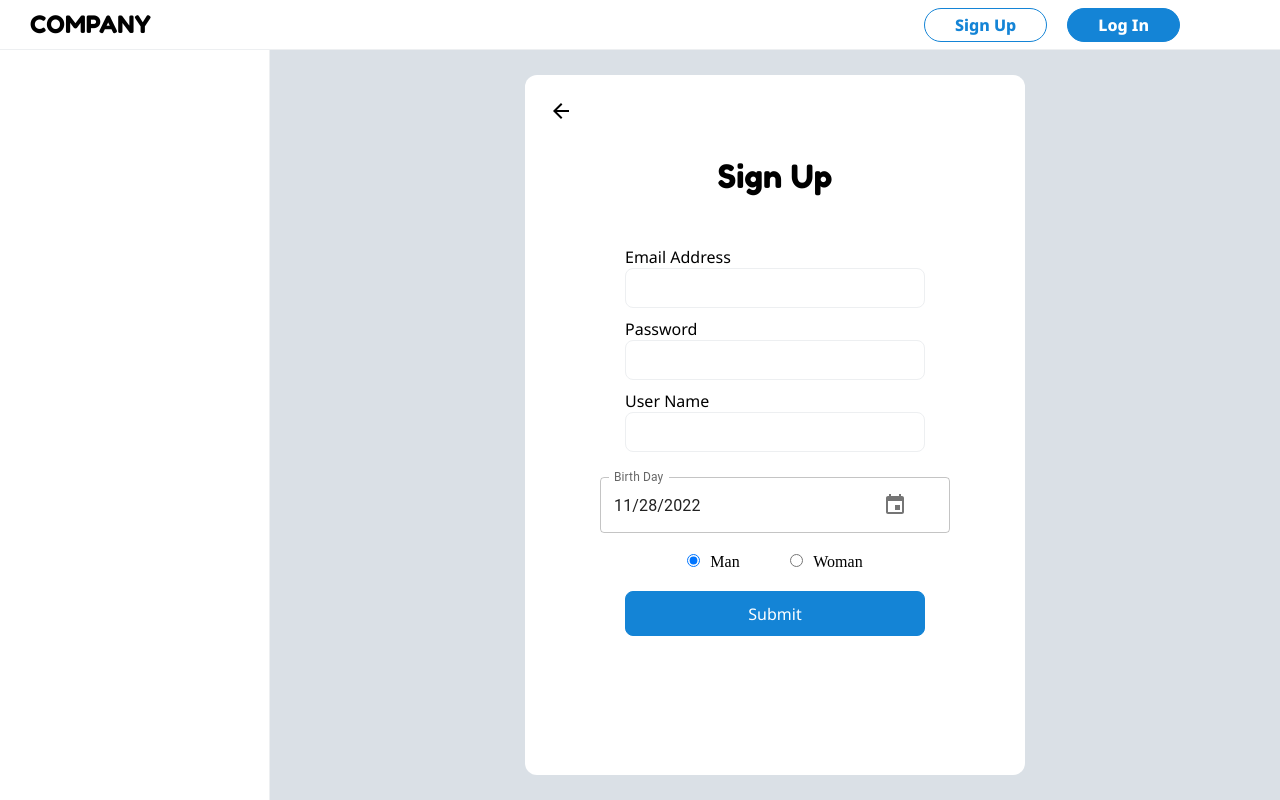
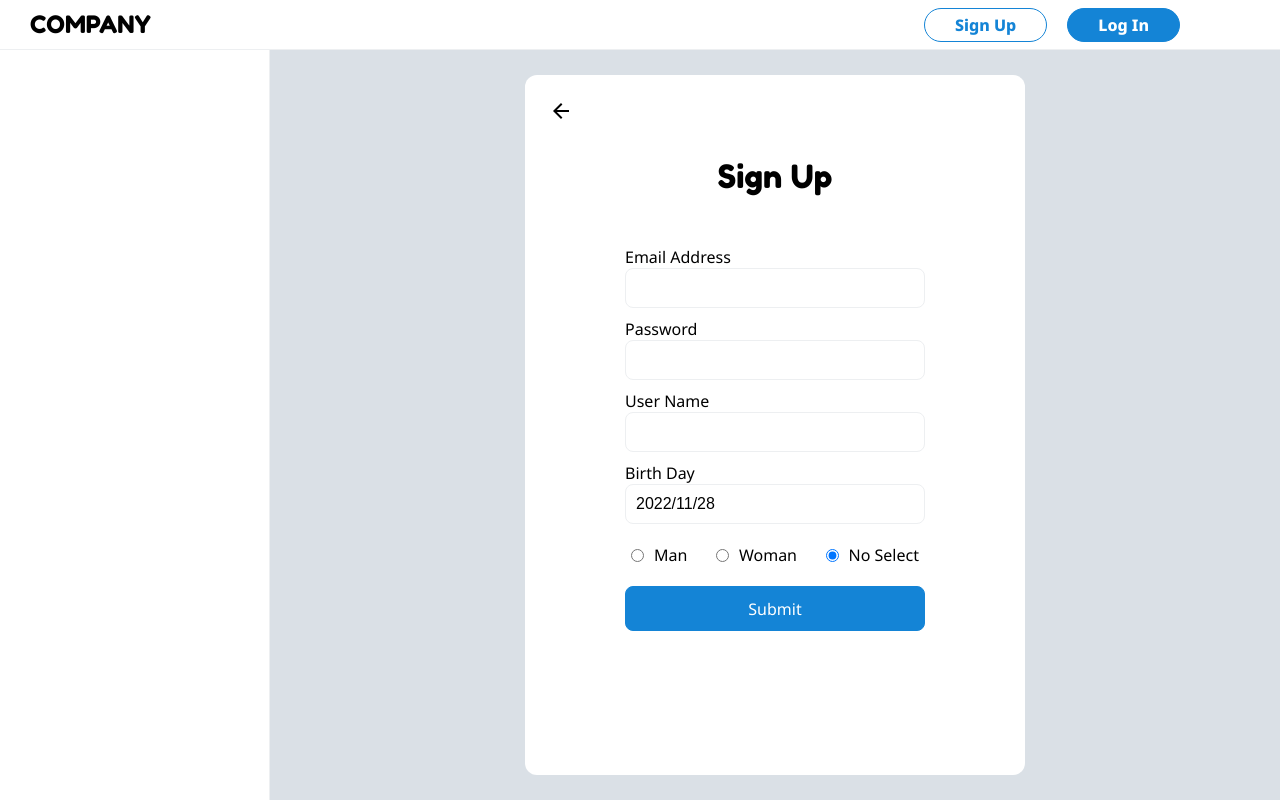
Before and after one commit to Choi-HyunHo/company, a React (Create React App) app: page /signup in a window 1280 px wide. Built offline with nearby package versions, Linux system fonts and the light colour scheme.

Commit message:
fix : radio 버튼 및 calendar 변경

```diff
--- a/package.json
+++ b/package.json
@@ -16,10 +16,12 @@
     "@types/jest": "^27.0.1",
     "@types/node": "^16.7.13",
     "@types/react": "^18.0.0",
+    "@types/react-datepicker": "^4.8.0",
     "@types/react-dom": "^18.0.0",
     "moment": "^2.29.4",
     "moment-jalaali": "^0.9.6",
     "react": "^18.2.0",
+    "react-datepicker": "^4.8.0",
     "react-dom": "^18.2.0",
     "react-router-dom": "^6.4.3",
     "react-scripts": "5.0.1",
--- /dev/null
+++ b/src/components/common/BlankStyle.tsx
@@ -0,0 +1,7 @@
+const BlankStyle = () => {
+    return (
+        <div style={{height : '10px'}}></div>
+    )
+}
+
+export default BlankStyle;
--- a/src/pages/login/SignUp.tsx
+++ b/src/pages/login/SignUp.tsx
@@ -1,21 +1,11 @@
 import styled from "styled-components";
 import ArrowBackIcon from '@mui/icons-material/ArrowBack';
 import { Link } from 'react-router-dom';
-import { AdapterMoment } from '@mui/x-date-pickers/AdapterMoment';
-import { DesktopDatePicker } from '@mui/x-date-pickers/DesktopDatePicker';
-import { LocalizationProvider } from '@mui/x-date-pickers/LocalizationProvider';
-import TextField from '@mui/material/TextField';
-import React, {useState} from "react";
-
-
-const StyledCalendar = styled.div`
-    background: transparent;
-
-    & .MuiSvgIcon-root {
-        width : 90px;
-    }
-`;
-
+import React, {useEffect, useState} from "react";
+import DatePicker from "react-datepicker";
+import "react-datepicker/dist/react-datepicker.css";
+import { ko } from 'date-fns/esm/locale';
+import BlankStyle from "../../components/common/BlankStyle";
 
 const MainWrap = styled.div`
     width : 500px;
@@ -75,7 +65,7 @@ const SubmitText = styled.span`
 `
 
 const RadioBox = styled.div`
-    width : 50%;
+    width : 70%;
     display : flex;
     flex-direction : row;
     justify-content : space-around;
@@ -87,13 +77,25 @@ const RadioInput = styled.input`
     cursor : pointer;
 `
 
+const SDatePicker = styled(DatePicker)`
+    border : 1px solid #EDEFF1;
+    border-radius : 8px;
+    width : 300px;
+    height : 40px;
+    padding : 15px 10px;
+`
+
 const SignUp = () => {
 
     // 달력 상태 값
-    const [value, setValue] = useState();
-    const handleChange = (newValue : any) => {
-        setValue(newValue);
-    };
+    const [startDate, setStartDate] = useState<any>(new Date());
+
+    useEffect(()=>{
+        console.log(startDate.toISOString().slice(0,10))
+    },[startDate])
+
+    // radio 버튼 값
+    const [radioVal , setRadioVal] = useState<String>('0');
 
 
     return (
@@ -115,7 +117,7 @@ const SignUp = () => {
                     />
                 </InputLabel>
 
-                <div style={{height : '10px'}}></div>
+                <BlankStyle/>
 
                 <InputLabel>
                     Password
@@ -125,7 +127,7 @@ const SignUp = () => {
                     />
                 </InputLabel>
 
-                <div style={{height : '10px'}}></div>
+                <BlankStyle/>
 
                 <InputLabel>
                     User Name
@@ -135,32 +137,51 @@ const SignUp = () => {
                     />
                 </InputLabel>
 
-                <div style={{height : '10px'}}></div>
+                <BlankStyle/>
 
-
-                <LocalizationProvider dateAdapter={AdapterMoment}>
-                    <StyledCalendar style={{marginTop : '15px'}}>
-                    <DesktopDatePicker
-                        label="Birth Day"
-                        inputFormat="MM/DD/YYYY"
-                        value={value}
-                        onChange={handleChange}
-                        renderInput={(params : any) => <TextField {...params} />}
+                <InputLabel>
+                    Birth Day
+                    <SDatePicker
+                        selected={startDate}
+                        onChange={(date) => setStartDate(date)}
+                        locale={ko}
+                        dateFormat="yyyy/MM/dd"
                     />
-                    </StyledCalendar>
-	            </LocalizationProvider>
+                </InputLabel>
 
                 <div style={{height : '20px'}}></div>
 
-                <RadioBox>
-                    <div>
-                        <RadioInput type='radio' name="gender" value="man" checked/>
-                        <label>Man</label>
+                <RadioBox onChange={(e:React.ChangeEvent<HTMLInputElement>) => setRadioVal(e.target.value)}>
+                    <div style={{display : 'flex' , alignItems : 'center'}}>
+                        <RadioInput
+                            type='radio'
+                            name="gender"
+                            value="1"
+                            checked={radioVal === "1"}
+                            readOnly
+                        />
+                        <InputLabel>Man</InputLabel>
                     </div>
 
-                    <div>
-                        <RadioInput type='radio' name="gender" id="women" />
-                        <label>Woman</label>
+                    <div style={{display : 'flex' , alignItems : 'center'}}>
+                        <RadioInput
+                            type='radio'
+                            name="gender"
+                            value="2"
+                            checked={radioVal === "2"}
+                            readOnly
+                        />
+                        <InputLabel>Woman</InputLabel>
+                    </div>
+
+                    <div style={{display : 'flex' , alignItems : 'center'}}>
+                        <RadioInput
+                            type='radio'
+                            name="gender"
+                            value='0'
+                            defaultChecked
+                        />
+                        <InputLabel>No Select</InputLabel>
                     </div>
                 </RadioBox>
 
```
Also changed, not shown: public/manifest.json, 1 other file (tests, documents, lock files or other folders).
